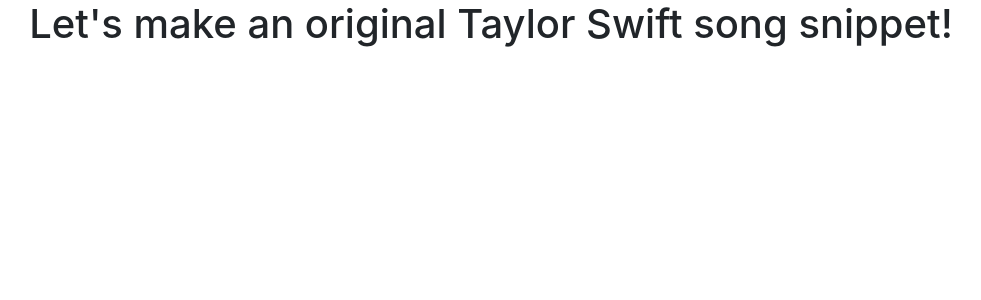
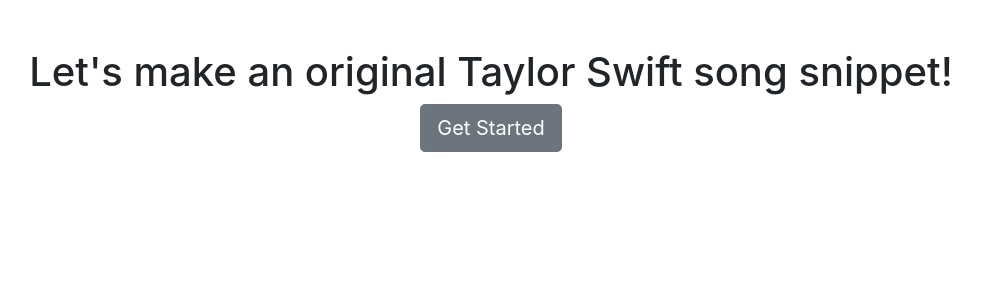
Before and after one commit to dianasch/snippets, a Flask app: page / in a window 1280 px wide. Shown: the part 96-396 px from the top of the page, without its empty margins (149-1130 px from the left). Run offline with Flask 2, Linux system fonts and the light colour scheme; a user stored in the database is signed in; some libraries are stand-ins or nearby versions.

Commit message:
Plays with homepage template spacing.

```diff
--- a/static/css/styles.css
+++ b/static/css/styles.css
@@ -12,6 +12,14 @@
     background-size: cover;
     } */
 
+.heading-vertical-center {
+    min-height: 75%;
+    min-height: 75vh;
+
+    display: flex;
+    align-items: center;
+    }
+
 img {
     height: 250px;
     width: 250px;
--- a/templates/homepage.html
+++ b/templates/homepage.html
@@ -8,7 +8,6 @@
     <div class="cover-container d-flex w-100 h-100 p-3 mx-auto flex-column">
 <header class="masthead mb-auto">
     <div class="inner">
-        <!-- <h3 class="masthead-brand">Snippets</h3> -->
         <nav class="navbar navbar-custom navbar-expand-lg navbar-light">
             <a class="navbar-brand" href="/">Snippets</a>
             <button class="navbar-toggler" type="button" data-toggle="collapse" data-target="#navbarText" aria-controls="navbarText" aria-expanded="false" aria-label="Toggle navigation">
@@ -38,52 +37,44 @@
             </div>
             {% endif %}
         </nav>
-        <!-- <nav>
-            <ul class="nav masthead-nav">
-            <li class="active"><a href="/">Home</a></li><br>
-            <li><a href="/albums">All Albums</a></li><br>
-            {% if current_user.is_authenticated %}
-            <li><a href="/user/{{current_user.get_id()}}" id="view-snippets">User Profile</a></li><br>
-            <li>
-                <form action='/logout' id="logout" method="POST">
-                <button type="submit">Log out</button>
-                </form>
-            </li>
-            {% endif %}
-            </ul>
-        </nav> -->
     </div>
 </header>
 
 <main role="main" class="inner cover">
+    <br>
+    <br>
     <h1 class="cover-heading">Let's make an original Taylor Swift song snippet!</h1>
-    {% if not current_user.is_authenticated %}
-
+    {% if current_user.is_authenticated %}
     <p class="lead">
-        <button type="button" id="show-create-account">Create An Account</button>
+        <a href="/albums" class="btn btn-lg btn-secondary">Get Started</a>
+    </p>
+    {% else %}
+    <br>
+    <p class="lead">
+        <button type="button" id="show-create-account" class="btn btn-lg btn-secondary">Create An Account</button>
         <form action="/users" id="create-account" method="POST">
             <label><h3>Create An Account</h3></label>
             <p>
                 Email <input type="text" name="email"><br><br>
                 Password <input type="password" name="password"><br><br>
-                <input type="submit">
+                <input type="submit" class="btn btn-secondary">
             </p>
         </form>
     </p>
+    <br>
     <p class="lead">
-        <button type="button" id="show-login">Log In</button>
+        <button type="button" id="show-login" class="btn btn-lg btn-secondary">Log In</button>
         <form action="/login" id="login" method="POST">
             <label><h3>Log In</h3></label>
             <p>Email <input type="text" name="email"></p>
             <p>Password <input type="password" name="password"></p>
-            <input type="submit">
+            <input type="submit" class="btn btn-secondary">
         </form>
     </p>
     {% endif %}
 </main>
 </div>
 </body>
-</div>
 
 
 
```
